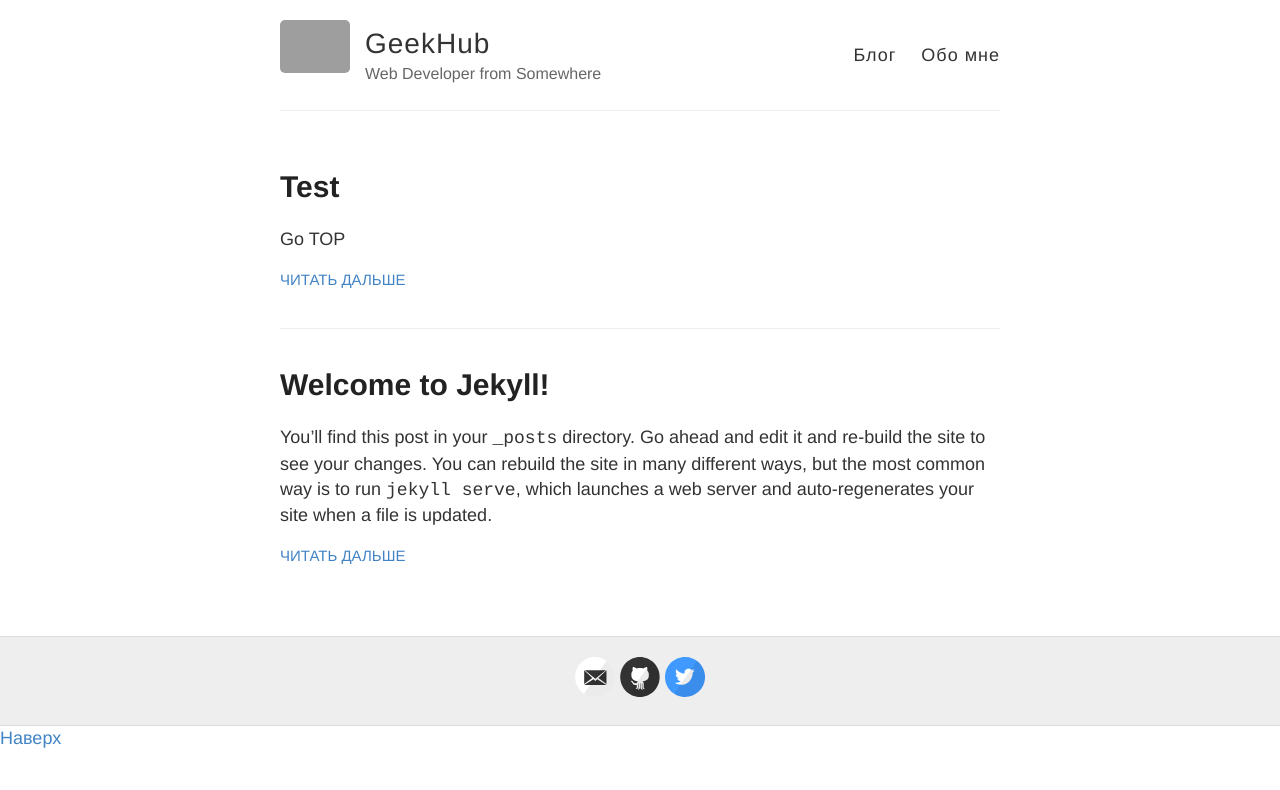
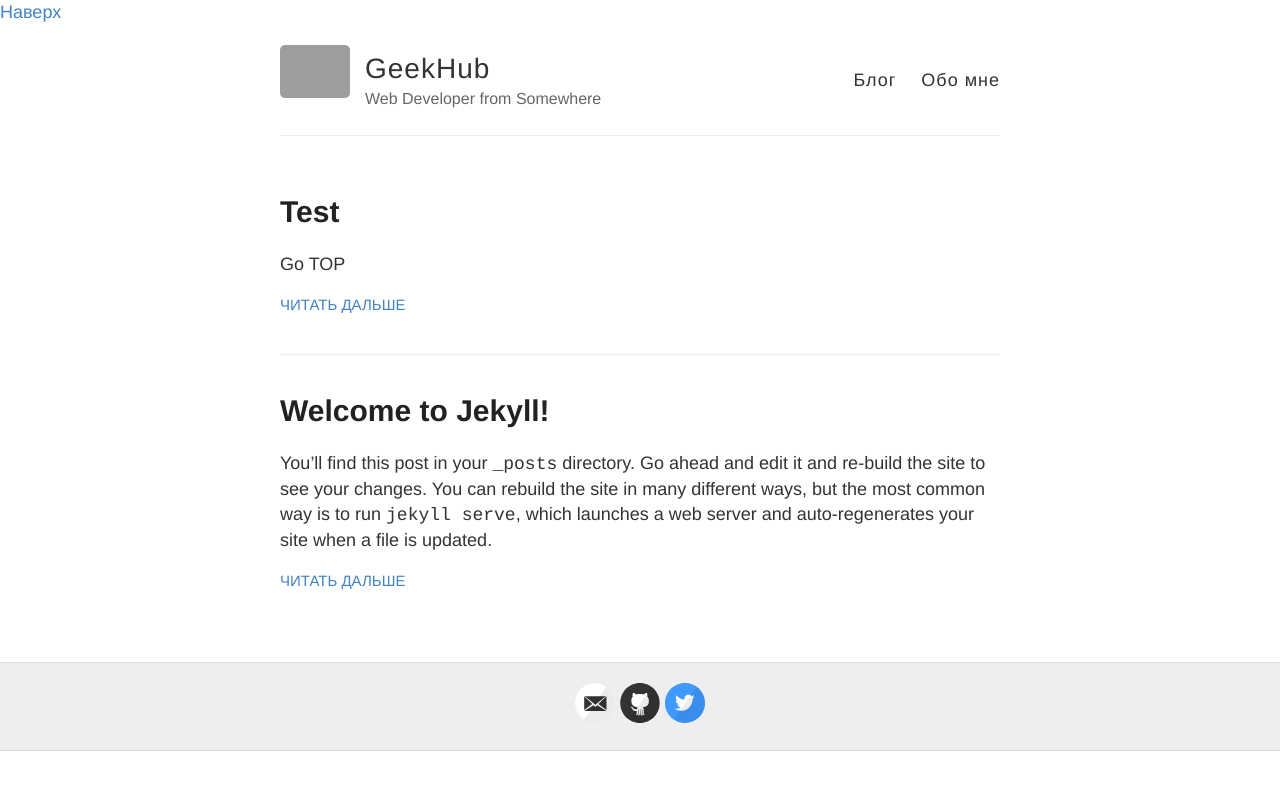
Before and after one commit to titenko/titenko.github.io, a Jekyll site: the page built from index.html, in a window 1280 px wide. Shown: the top 790 px of the page. Built offline with Jekyll 4.4.1, drawn with Linux system fonts in a browser that asks for light colours; nearby versions of some CDN libraries; grey boxes are pictures that could not be loaded.

Commit message:
Update default.html

```diff
--- a/_layouts/default.html
+++ b/_layouts/default.html
@@ -18,6 +18,7 @@
   </head>
 
   <body>
+	  <a href="#" class="scrollup">Наверх</a>
     <div class="wrapper-masthead">
       <div class="container">
         <header class="masthead clearfix">
@@ -49,6 +50,6 @@
     </div>
 
     {% include analytics.html %}
-<a href="#" class="scrollup">Наверх</a>
+
   </body>
 </html>
```
